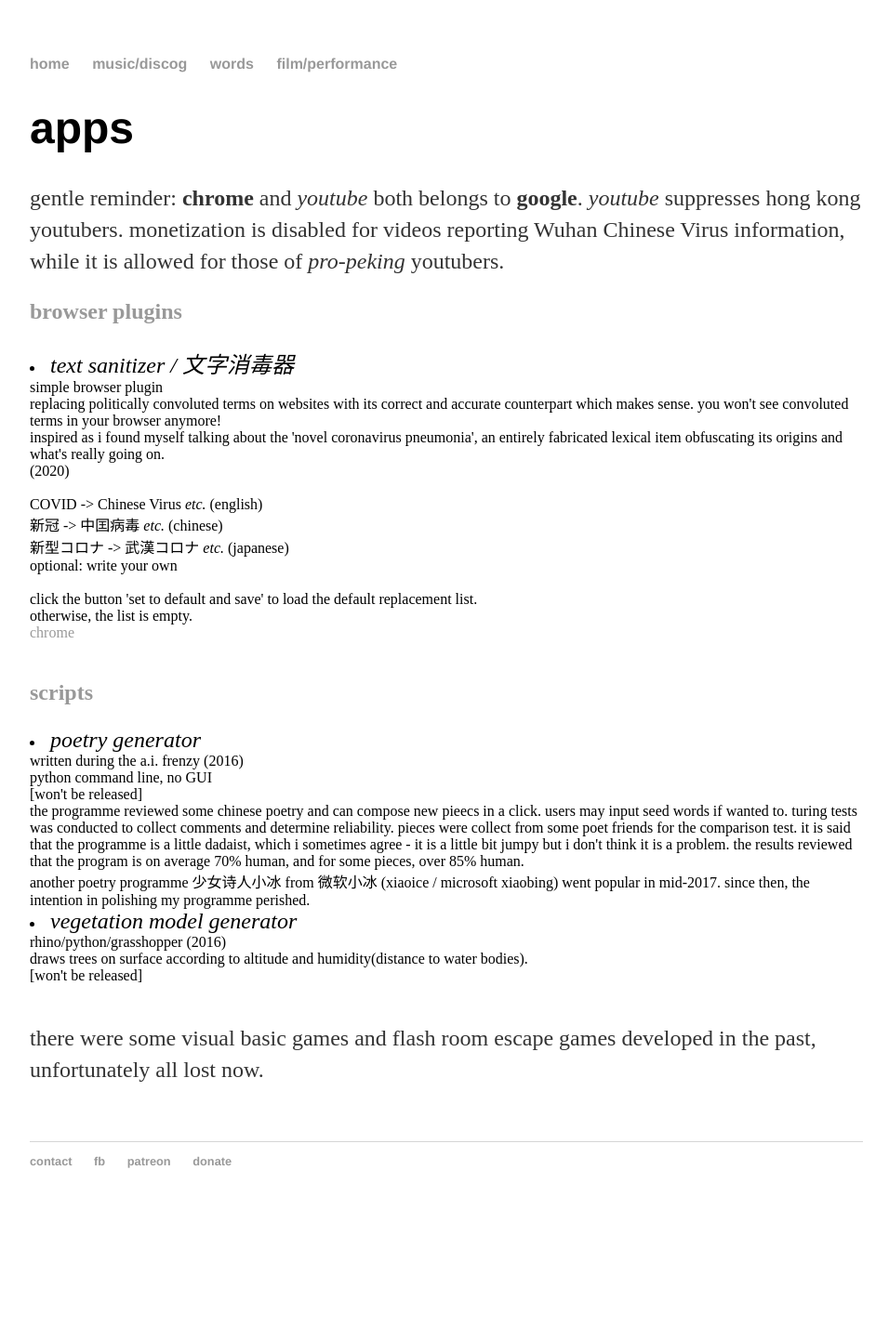
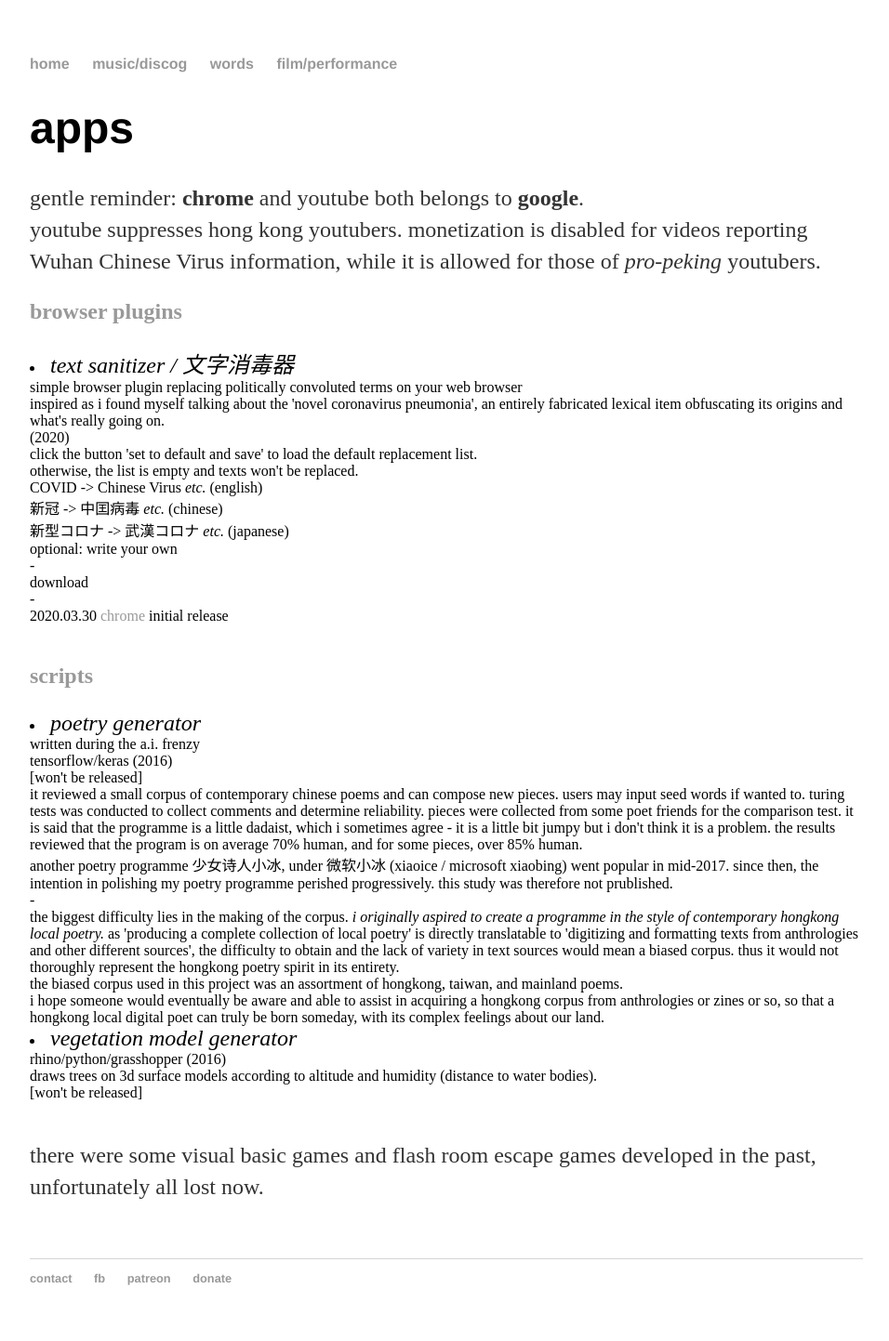
Before and after one commit to maksuihin/maksuihin.github.io, a Jekyll site: the page built from apps.html, in a window 1280 px wide. Shown: the whole page at 93% size, without its empty margins (160-1116 px from the left). Built offline with Jekyll 4.4.1, drawn with Linux system fonts in a browser that asks for light colours; before the commit the page ends 1317 px from its top, so only the background shows below that.

Commit message:
Update apps.html

```diff
--- a/apps.html
+++ b/apps.html
@@ -7,29 +7,28 @@
 			<h1 class="robots-nocontent">apps</h1>
 			<!--googleon: all-->
 
-			<p>gentle reminder: <b>chrome</b> and <i>youtube</i> both belongs to <b>google</b>.
-				<i>youtube</i> suppresses hong kong youtubers. monetization is disabled for videos
+			<p>gentle reminder: <b>chrome</b> and youtube both belongs to <b>google</b>.</br>
+				youtube suppresses hong kong youtubers. monetization is disabled for videos
 				reporting Wuhan Chinese Virus information, while it is allowed for those of <i>pro-peking</i> youtubers.</p>
 
 			<p><h2>browser plugins</h2></p>
 			<u1>
 			<li><em>text sanitizer / 文字消毒器</em>
         </br>simple browser plugin
-	</br>replacing politically convoluted terms on websites
-			with its correct and accurate counterpart which makes sense.
-			you won't see convoluted terms in your browser anymore!
+	replacing politically convoluted terms on your web browser
 	</br>inspired as i found myself talking about the 'novel coronavirus pneumonia',
 an entirely fabricated lexical item obfuscating its origins and what's really going on.
 </br>(2020)
-	</br>
+</br>click the button 'set to default and save' to load the default replacement list.
+</br>otherwise, the list is empty and texts won't be replaced.
 </br>COVID -> Chinese Virus <i>etc.</i> (english)
 </br>新冠 -> 中囯病毒 <i>etc.</i> (chinese)
 </br>新型コロナ -> 武漢コロナ <i>etc.</i> (japanese)
 </br>optional: write your own
-	</br>
-</br>click the button 'set to default and save' to load the default replacement list.
-	</br>otherwise, the list is empty.
-	</br><a href="https://www.youtube.com/watch?v=XOEyKH9P-h4">chrome</a></li>
+	</br>-
+	</br>download
+	</br>-
+	</br>2020.03.30 <a href="https://www.youtube.com/watch?v=XOEyKH9P-h4">chrome</a> initial release</li>
 			</ul>
 
 
@@ -37,20 +36,29 @@
 <p><h2>scripts</h2></p>
 		<u1>
 		<li><em>poetry generator</em>
-        </br>written during the a.i. frenzy (2016)
-	</br>python command line, no GUI
+        </br>written during the a.i. frenzy
+	</br>tensorflow/keras (2016)
 </br>[won't be released]
-</br>the programme reviewed some chinese poetry and can compose new pieecs in a click. users may input seed words if wanted to.
-turing tests was conducted to collect comments and determine reliability. pieces were collect from some poet friends for the comparison test.
+</br>it reviewed a small corpus of contemporary chinese poems and can compose new pieces. users may input seed words if wanted to.
+turing tests was conducted to collect comments and determine reliability. pieces were collected from some poet friends for the comparison test.
 it is said that the programme is a little dadaist, which i sometimes agree - it is a little bit jumpy but i don't think it is a problem.
 the results reviewed that the program is on average 70% human, and for some pieces, over 85% human.
-</br>another poetry programme 少女诗人小冰 from 微软小冰 (xiaoice / microsoft xiaobing) went popular in mid-2017. since then,
-the intention in polishing my programme perished.
+</br>another poetry programme 少女诗人小冰, under 微软小冰 (xiaoice / microsoft xiaobing) went popular in mid-2017. since then,
+the intention in polishing my poetry programme perished progressively. this study was therefore not prublished.
+</br>-
+</br>the biggest difficulty lies in the making of the corpus. <i>i originally aspired to create a programme in
+	the style of contemporary hongkong local poetry.</i> as 'producing a complete collection of local
+poetry' is directly translatable to 'digitizing and formatting texts from anthrologies and other different sources', the
+difficulty to obtain and the lack of
+variety in text sources would mean a biased corpus. thus it would not thoroughly represent the hongkong poetry spirit in its entirety.
+</br>the biased corpus used in this project was an assortment of hongkong, taiwan, and mainland poems.
+</br>i hope someone would eventually be aware and able to assist in acquiring a hongkong corpus from anthrologies or zines or so,
+so that a hongkong local digital poet can truly be born someday, with its complex feelings about our land.
 	</br></li>
 
 			<li><em>vegetation model generator</em>
         </br>rhino/python/grasshopper (2016)
-	</br>draws trees on surface according to altitude and humidity(distance to water bodies).
+	</br>draws trees on 3d surface models according to altitude and humidity (distance to water bodies).
 </br>[won't be released]</li>
 			</ul>
 </br>
```
